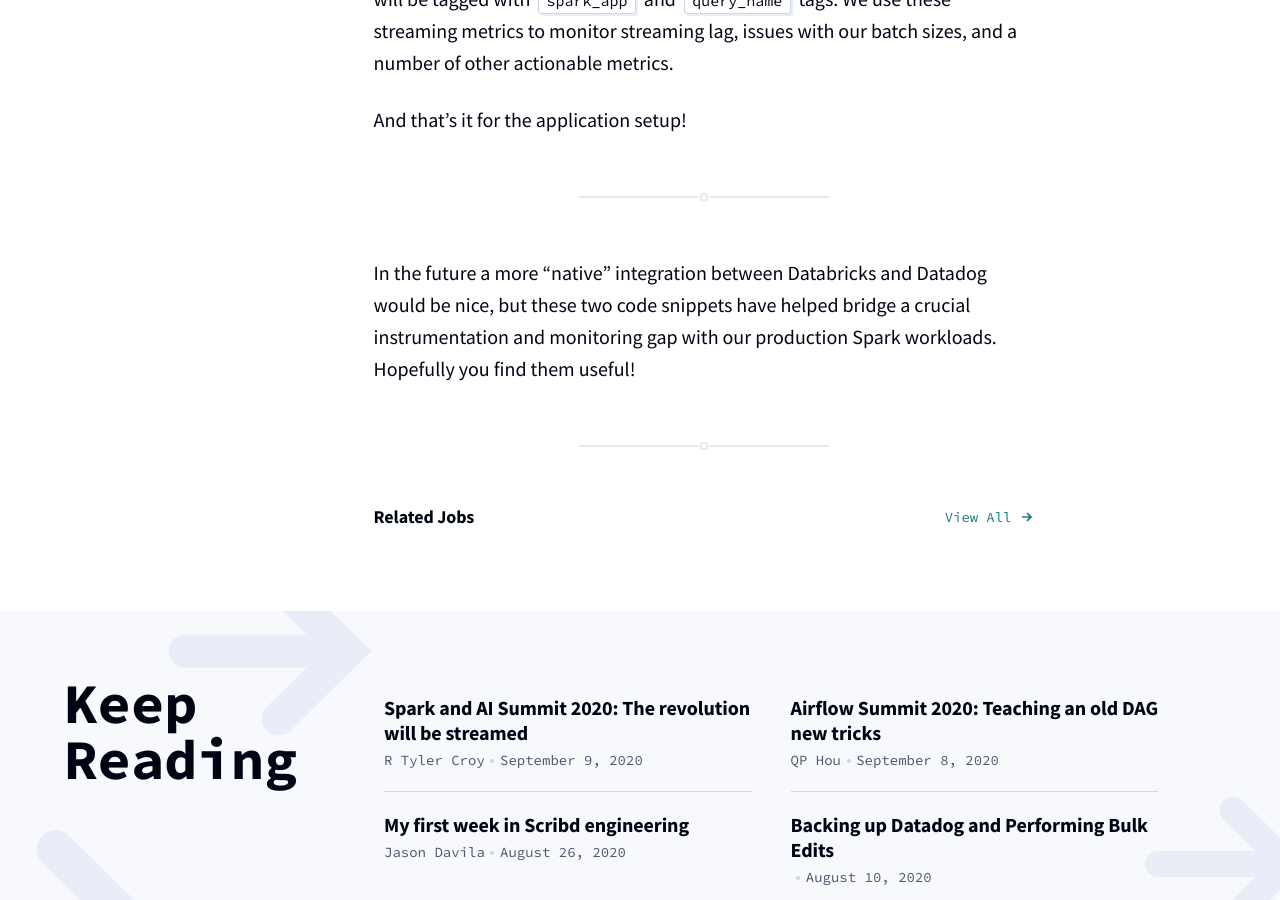
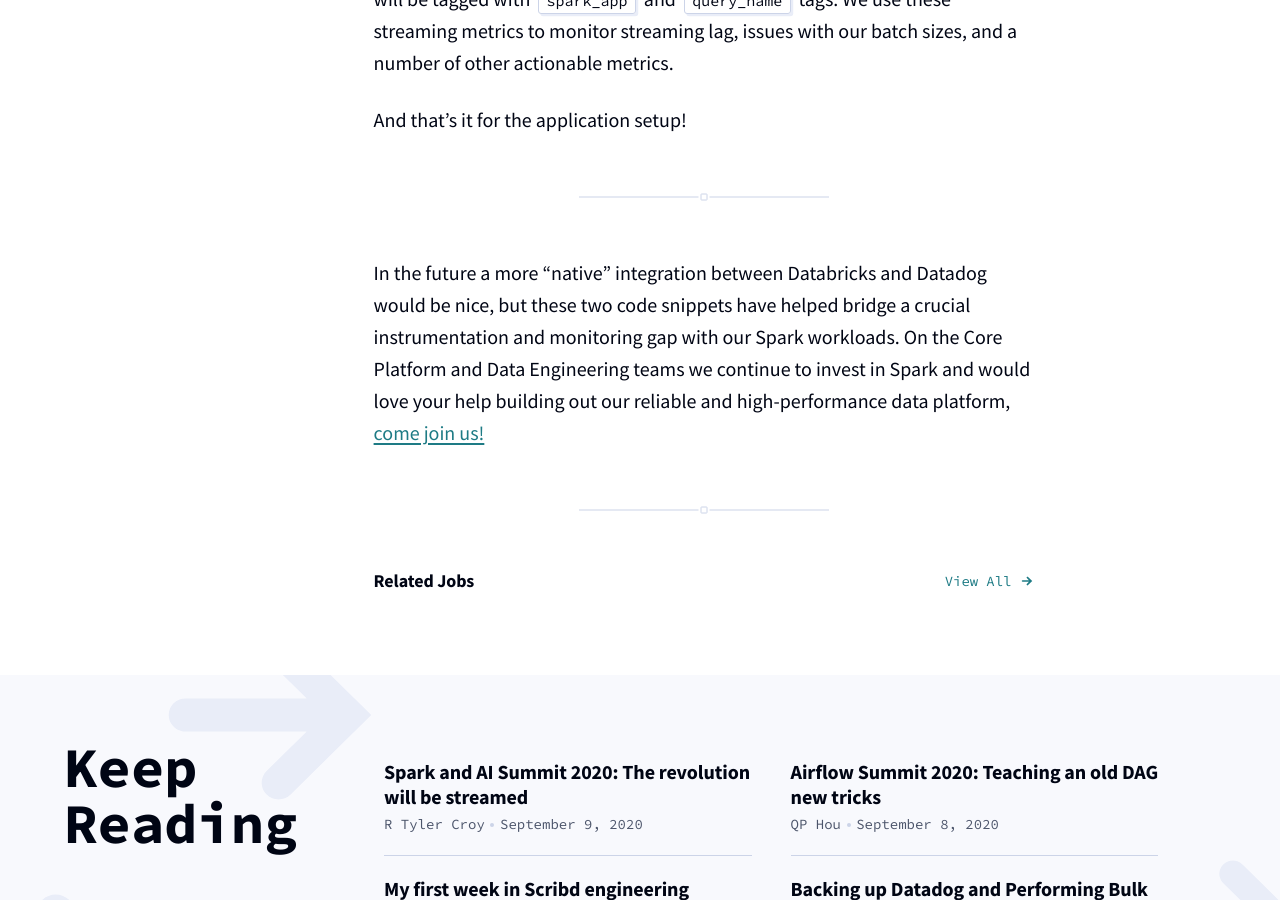
Before and after one commit to scribd/scribd.github.io, a Jekyll site: the page built from _posts/2020-09-15-integrating-databricks-and-datadog.md, in a window 1280 px wide and 900 px high, scrolled down 4612 px. Built offline with Jekyll 4.4.1, drawn with Linux system fonts in a browser that asks for light colours.

Commit message:
Add a careers bump to close out

```diff
--- a/_posts/2020-09-15-integrating-databricks-and-datadog.md
+++ b/_posts/2020-09-15-integrating-databricks-and-datadog.md
@@ -195,4 +195,7 @@ And that’s it for the application setup!
 
 In the future a more "native" integration between Databricks and Datadog would
 be nice, but these two code snippets have helped bridge a crucial
-instrumentation and monitoring gap with our production Spark workloads. Hopefully you find them useful!
+instrumentation and monitoring gap with our Spark workloads.  On the Core
+Platform and Data Engineering teams we continue to invest in Spark and would
+love your help building out our reliable and high-performance data platform,
+[come join us!](/careers/#open-positions)
```
